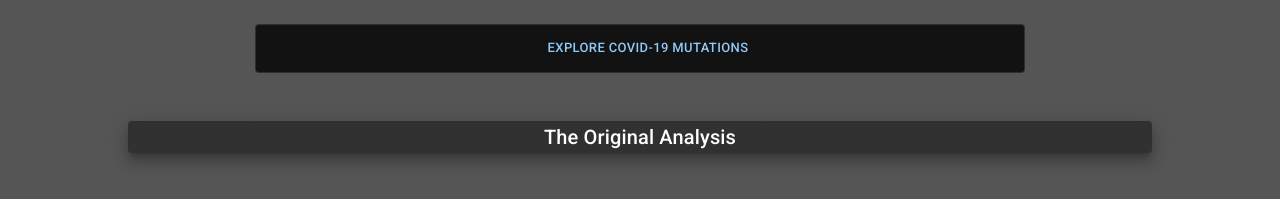
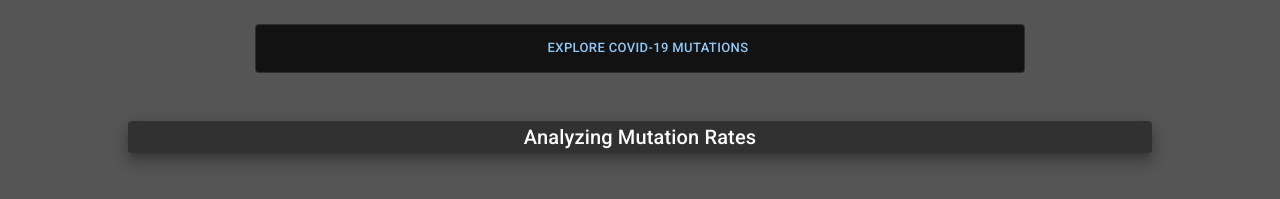
Before and after one commit to Zach332/COVIDMutationRateSite, a JavaScript app: page / in a window 1280 px wide. Shown: the part 1120-1319 px from the top of the page. Built offline with nearby package versions, Linux system fonts and the light colour scheme; the HTML template or start-up script is replaced by a standard one.

Commit message:
Change title

```diff
--- a/src/App.js
+++ b/src/App.js
@@ -80,7 +80,7 @@ function App() {
               textAlign: 'center'
               }}>
             <Typography variant="h6" component="div" >
-                The Original Analysis
+                Analyzing Mutation Rates
             </Typography>
         </Paper>
         <Card variant="outlined" sx={{m: 2, width: '60%'}}>
```
